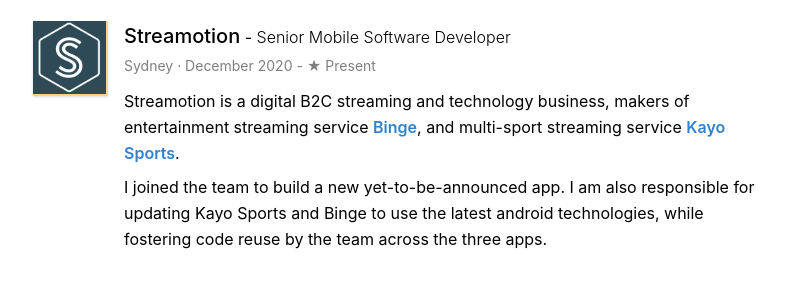
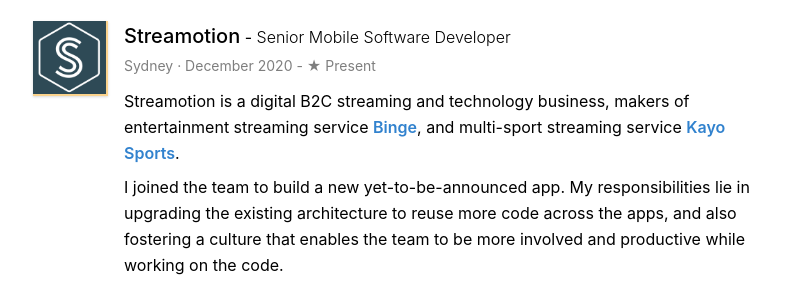
Before and after one commit to orgmir/luisramos.dev, a Gatsby site: page /cv in a window 1280 px wide. Shown: the part 439-728 px from the top of the page, without its empty margins (239-1039 px from the left). Built offline with nearby package versions, Linux system fonts and the light colour scheme; Gatsby itself is replaced by a stand-in of ours.

Commit message:
Fix copy on CV page

```diff
--- a/src/pages/cv.js
+++ b/src/pages/cv.js
@@ -59,10 +59,11 @@
 						service <a href="https://kayosports.com.au/">Kayo Sports</a>.
 					</p>
 					<p>
-						I joined the team to build a new yet-to-be-announced app. I am also
-						responsible for updating Kayo Sports and Binge to use the latest
-						android technologies, while fostering code reuse by the team across
-						the three apps.
+						I joined the team to build a new yet-to-be-announced app.
+						My responsibilities lie in upgrading the existing architecture
+						to reuse more code across the apps, and also fostering a culture
+						that enables the team to be more involved and productive while
+						working on the code.
 					</p>
 				</Job>
 
@@ -316,7 +317,7 @@
 							adding Android to my toolbelt
 						</li>
 						<li>
-							Self managed the projects I was reponsible for, communicating
+							Self managed the projects I was responsible for, communicating
 							frequently with other team members and management
 						</li>
 					</ul>
```
